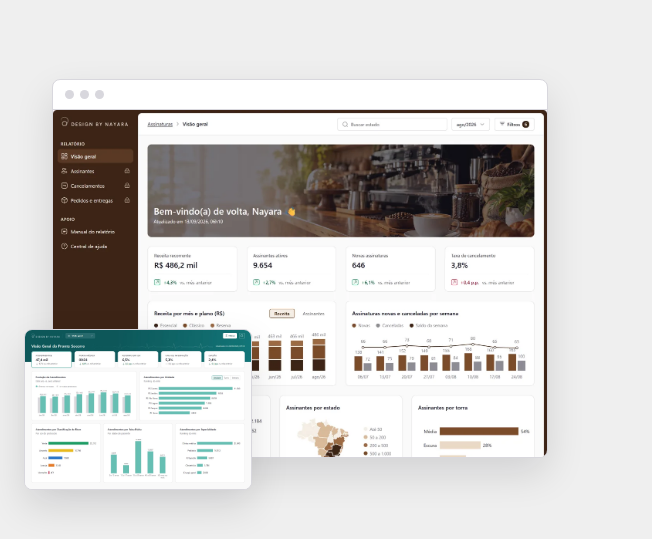
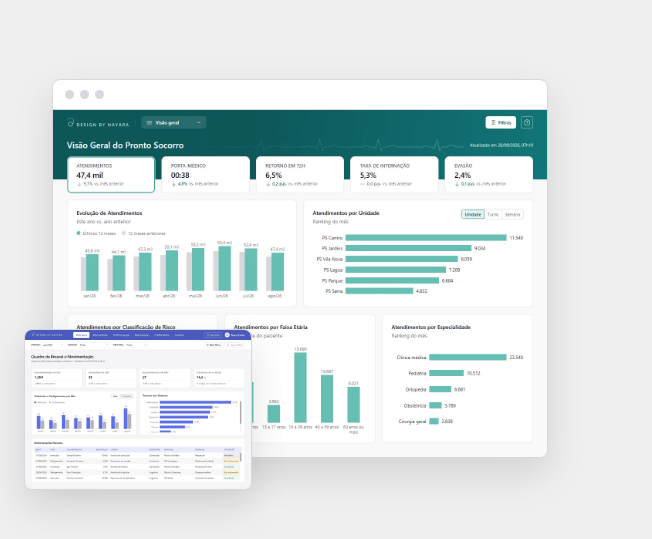
Before and after one commit to designbynayara/designbynayara.github.io, a plain HTML site: page index.html in a window 1280 px wide. Shown: the part 118-657 px from the top of the page, 628-1280 px from the left. Drawn offline with Linux system fonts and the light colour scheme.

Commit message:
Abre o portfólio com o Pronto-socorro e leva o relatório de café para o fim

```diff
--- a/index.html
+++ b/index.html
@@ -208,8 +208,8 @@ footer nav{display:flex;gap:12px 20px;flex-wrap:wrap}
       </div>
     </div>
     <div class="vitrine" aria-hidden="true">
-      <div class="janela"><div class="barra"><i></i><i></i><i></i></div><img src="imagens/grao-raro.webp" alt=""></div>
-      <div class="janela mini"><img src="imagens/pronto-socorro.webp" alt=""></div>
+      <div class="janela"><div class="barra"><i></i><i></i><i></i></div><img src="imagens/pronto-socorro.webp" alt=""></div>
+      <div class="janela mini"><img src="imagens/gestao-de-pessoas.webp" alt=""></div>
     </div>
   </div>
 </section>
@@ -220,12 +220,12 @@ footer nav{display:flex;gap:12px 20px;flex-wrap:wrap}
     <h2>Relatórios selecionados</h2>
     <p class="sub">Todos os relatórios abaixo usam dados fictícios.</p>
     <div class="grade-trabalhos">
-      <a class="trabalho" href="https://community.fabric.microsoft.com/discussions/datastoriesgallery/gr%C3%A3o-raro-assinaturas-de-caf%C3%A9-especial/5374430" target="_blank" rel="noopener"><img src="imagens/grao-raro.webp" alt="Visão geral de um relatório de assinaturas de café, com cartões de receita e assinantes e gráficos por mês" width="1280" height="860"><div class="info"><h3>Assinaturas de café especial</h3><p>Receita recorrente, assinantes e cancelamentos mês a mês.</p></div></a>
       <a class="trabalho" href="https://community.fabric.microsoft.com/discussions/datastoriesgallery/emergency-department-operations-patient-flow-triage-and-a-shift-staffing-simulat/5372775" target="_blank" rel="noopener"><img src="imagens/pronto-socorro.webp" alt="Visão geral de um relatório de pronto-socorro, com atendimentos por mês, por unidade e por classificação de risco" width="1280" height="860"><div class="info"><h3>Operação de pronto-socorro</h3><p>Fluxo de pacientes, triagem e simulador de plantão.</p></div></a>
       <a class="trabalho" href="https://community.fabric.microsoft.com/discussions/datastoriesgallery/gest%C3%A3o-de-pessoas/5369221" target="_blank" rel="noopener"><img src="imagens/gestao-de-pessoas.webp" alt="Visão geral de um relatório de RH, com admissões, desligamentos e turnover por diretoria" width="1280" height="860"><div class="info"><h3>Gestão de pessoas</h3><p>Quadro ativo, movimentação e folha de pagamento.</p></div></a>
       <a class="trabalho" href="https://community.fabric.microsoft.com/discussions/datastoriesgallery/veredas-energia-central-de-opera%C3%A7%C3%B5es-solares/5419718" target="_blank" rel="noopener"><img src="imagens/veredas-energia.webp" alt="Visão geral de um relatório de usinas solares, com energia gerada por mês e perdas por usina" width="1280" height="860"><div class="info"><h3>Central de operações solares</h3><p>Geração, disponibilidade e perdas de energia por usina.</p></div></a>
       <a class="trabalho" href="https://community.fabric.microsoft.com/discussions/DataStoriesGallery/nuvem-alta-carteira-de-clientes-de-software-b2b/5419717" target="_blank" rel="noopener"><img src="imagens/nuvem-alta.webp" alt="Visão geral de um relatório de carteira de clientes B2B, com receita recorrente, contas ativas, índice de saúde e a lista de contas" width="1280" height="860"><div class="info"><h3>Carteira de clientes de software</h3><p>Receita recorrente, saúde das contas e renovações.</p></div></a>
       <a class="trabalho" href="https://community.fabric.microsoft.com/discussions/DataStoriesGallery/gest%C3%A3o-de-clientes-carteira-de-uma-opera%C3%A7%C3%A3o-de-log%C3%ADstica/5419716" target="_blank" rel="noopener"><img src="imagens/gestao-de-clientes.webp" alt="Visão geral de um relatório de clientes de uma transportadora, com receita por cliente, nível de serviço e clientes por porte" width="1280" height="860"><div class="info"><h3>Gestão de clientes de logística</h3><p>Receita por cliente, nível de serviço e retenção da carteira.</p></div></a>
+      <a class="trabalho" href="https://community.fabric.microsoft.com/discussions/datastoriesgallery/gr%C3%A3o-raro-assinaturas-de-caf%C3%A9-especial/5374430" target="_blank" rel="noopener"><img src="imagens/grao-raro.webp" alt="Visão geral de um relatório de assinaturas de café, com cartões de receita e assinantes e gráficos por mês" width="1280" height="860"><div class="info"><h3>Assinaturas de café especial</h3><p>Receita recorrente, assinantes e cancelamentos mês a mês.</p></div></a>
     </div>
     <a class="link-mais" href="https://community.fabric.microsoft.com/search?q=nayarahellen" target="_blank" rel="noopener">Ver mais relatórios na Comunidade do Microsoft Fabric<svg viewBox="0 0 24 24" fill="none" stroke="currentColor" stroke-width="2" stroke-linecap="round" stroke-linejoin="round" aria-hidden="true"><path d="M14 4h6v6M20 4l-9 9M18 14v5a1 1 0 0 1-1 1H5a1 1 0 0 1-1-1V7a1 1 0 0 1 1-1h5"/></svg></a>
   </div>
```
Also changed, not shown: pagina.json (+7 -7 lines).
